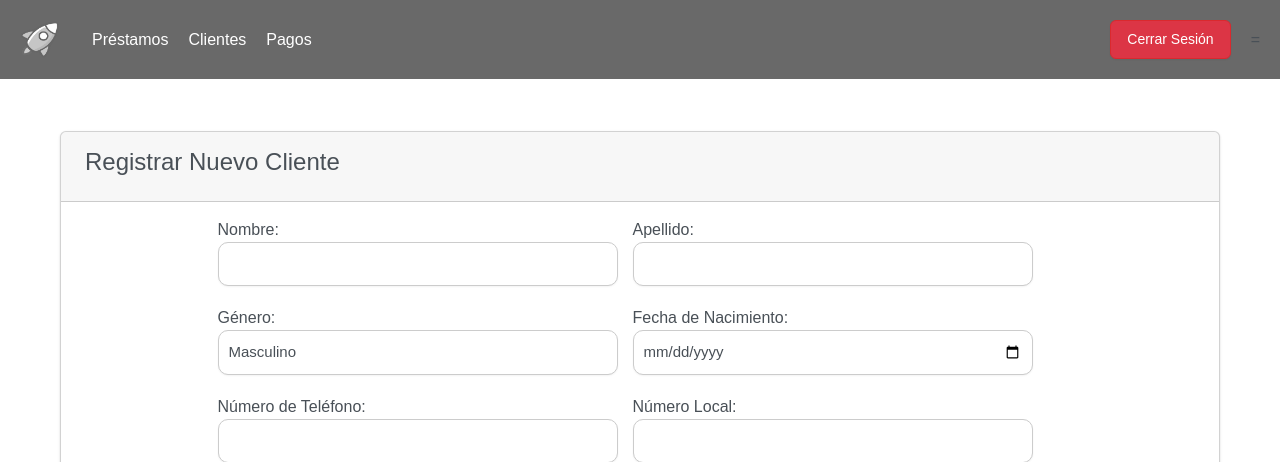
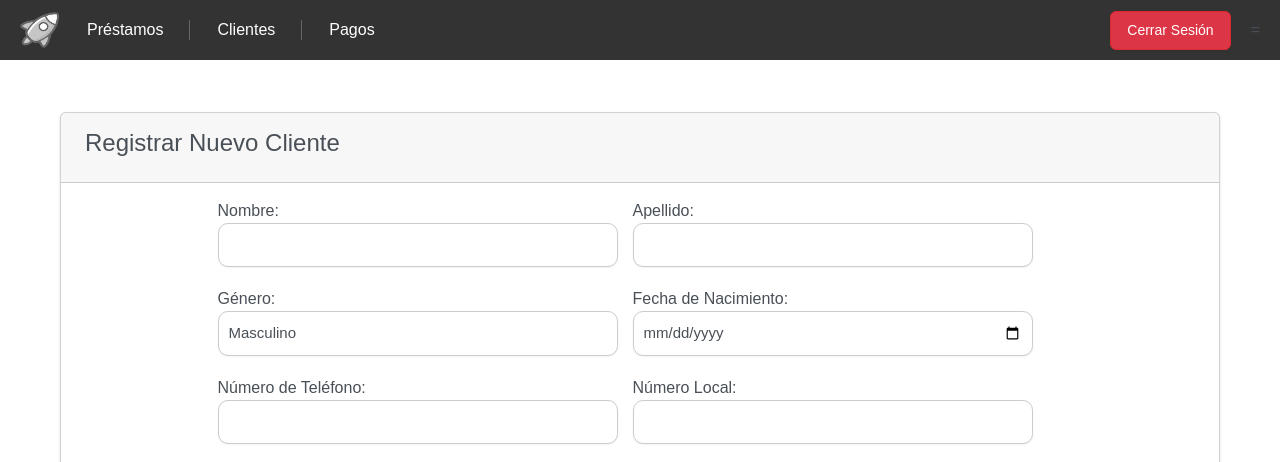
Before and after one commit to Dzherrom/mar-eriprestamos, a Django app: page /cliente/crear in a window 1280 px wide. Shown: the top 462 px of the page. Run offline with Django 5.2, Linux system fonts and the light colour scheme; the visitor is signed in with stand-in values (Sample User, id 1).

Commit message:
menu desplegable en header

```diff
--- a/core/static/css/base.css
+++ b/core/static/css/base.css
@@ -255,10 +255,6 @@ form{
     justify-content: space-between; /* Espacio entre las tarjetas */
     margin-top: 20px; /* Margen superior */
 }
-/*editar prestamo*/
-.card-prestamos.form-group{
-
-}
 
 /* Estilo para cada tarjeta */
 .card-transacciones, .card-volumen, .card-prestamos {
@@ -452,6 +448,98 @@ th.sort-both {
     margin-bottom: 10px;
 }
 
+/* Estilos base para el header */
+header {
+    background-color: #333; /* Color de fondo del header */
+    padding: 10px 20px;
+}
+
+/* Estilos para el menú */
+.menu {
+    list-style: none;
+    padding: 0;
+    margin: 0;
+    display: flex;
+    justify-content: flex-start;
+    align-items: center;
+}
+
+/* Estilos para los elementos del menú principal */
+.menu > li {
+    position: relative;
+    margin: 0 15px; /* Espacio entre elementos */
+}
+
+/* Línea divisoria solo para elementos del menú principal */
+.menu > li:not(:last-child)::after {
+    content: '';
+    position: absolute;
+    right: -15px; /* Ajusta la posición de la línea */
+    top: 50%;
+    transform: translateY(-50%);
+    height: 20px; /* Altura de la línea */
+    width: 1px; /* Grosor de la línea */
+    background-color: #666; /* Color de la línea */
+}
+
+.menu li a {
+    text-decoration: none;
+    color: #fff; /* Color del texto */
+    font-size: 16px;
+    padding: 8px 12px;
+    display: block;
+    transition: background-color 0.3s ease;
+}
+
+.menu li a:hover {
+    background-color: #444; /* Color de fondo al pasar el mouse */
+    border-radius: 4px;
+}
+
+/* Submenús ocultos por defecto */
+.submenu {
+    display: none;
+    position: absolute;
+    top: 100%;
+    left: 0;
+    background-color: #444;
+    border: 1px solid #ccc;
+    border-radius: 4px;
+    padding: 0;
+    margin: 0;
+    list-style: none;
+    z-index: 1000;
+    width: 200px;
+}
+
+/* Mostrar submenú cuando el elemento padre tiene la clase "active" */
+.menu li.active .submenu {
+    display: block;
+}
+
+/* Estilos para los elementos del submenú */
+.submenu li {
+    margin: 0;
+    padding: 0;
+}
+
+.submenu li a {
+    color: #fff; /* Color del texto */
+    padding: 10px 15px; /* Espaciado interno */
+    display: block;
+    border-bottom: 1px solid #666; /* Línea divisoria entre elementos */
+    transition: background-color 0.3s ease;
+}
+
+.submenu li a:hover {
+    background-color: #555; /* Color de fondo al pasar el mouse */
+}
+
+/* Eliminar la línea divisoria del último elemento */
+.submenu li:last-child a {
+    border-bottom: none;
+}
+
 /* boostrap buttons */
 .btn:hover {
     background-color: #0056b3;
--- a/core/templates/layouts/base.html
+++ b/core/templates/layouts/base.html
@@ -20,11 +20,28 @@
             <img src="{% static 'img/moon.svg' %}" alt="Modo oscuro" id="mode-toggle-btn">
         </div> {% endcomment %}
         <nav>
-            <ul>
+            <ul class="menu">
                 {% if user_is_authenticated %}
-                <li><a href="{% url 'prestamos' %}">Préstamos</a></li>
-                <li><a href="{% url 'clientes' %}">Clientes</a></li>
-                <li><a href="{% url 'pagos' %}">Pagos</a></li>
+                <li><a href="#">Préstamos</a>
+                    <ul class="submenu">
+                        <li><a href="{% url 'prestamos' %}">Prestamos</a></li>
+                        <li><a href="#">Prestamos pagados</a></li>
+                        <li><a href="#">Prestamos sin pagar</a></li>
+                        <li><a href="#">Registrar prestamo</a></li>
+                    </ul>
+                </li>
+                <li><a href="#">Clientes</a>
+                    <ul class="submenu">
+                        <li><a href="#">Clientes</a></li>
+                        <li><a href="#">Registrar cliente</a></li>
+                    </ul>
+                </li>
+                <li><a href="#">Pagos</a>
+                    <ul class="submenu">
+                        <li><a href="#">Pagos</a></li>
+                        <li><a href="#">Registrar Pago</a></li>
+                    </ul>
+                </li>
             </ul>
             <ul class="logout-container">
                 <li>
@@ -57,4 +74,37 @@
     </footer>
 
 </body>
+<script>
+    document.addEventListener('DOMContentLoaded', function () {
+    const menuItems = document.querySelectorAll('.menu > li');
+
+    // Función para cerrar todos los submenús
+    function closeAllSubmenus() {
+        menuItems.forEach(item => {
+            item.classList.remove('active');
+        });
+    }
+
+    // Agregar evento de clic a cada elemento del menú
+    menuItems.forEach(item => {
+        item.addEventListener('click', function (event) {
+            // Evitar que el clic se propague al documento
+            event.stopPropagation();
+
+            // Cerrar todos los submenús antes de abrir el actual
+            if (!item.classList.contains('active')) {
+                closeAllSubmenus();
+            }
+
+            // Alternar la clase "active" en el elemento clicado
+            item.classList.toggle('active');
+        });
+    });
+
+    // Cerrar todos los submenús al hacer clic en cualquier parte del documento
+    document.addEventListener('click', function () {
+        closeAllSubmenus();
+    });
+});
+</script>
 </html>
```
